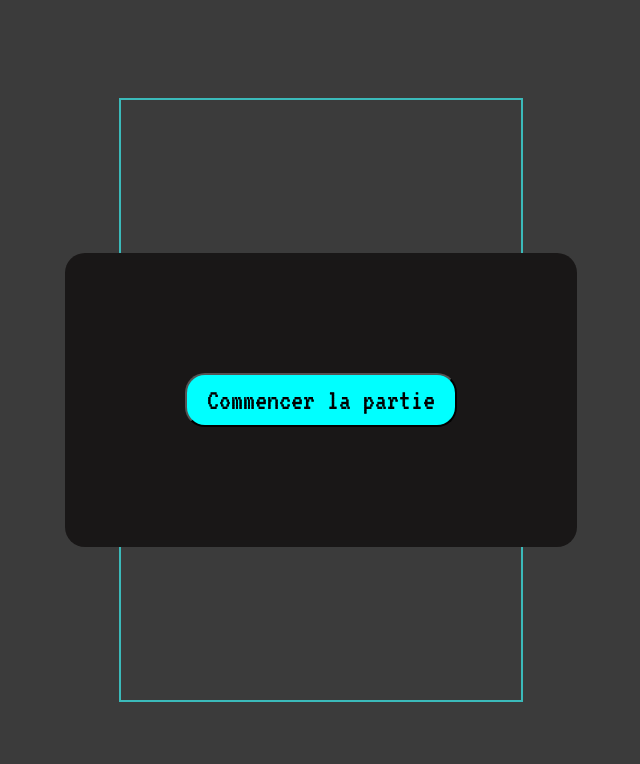
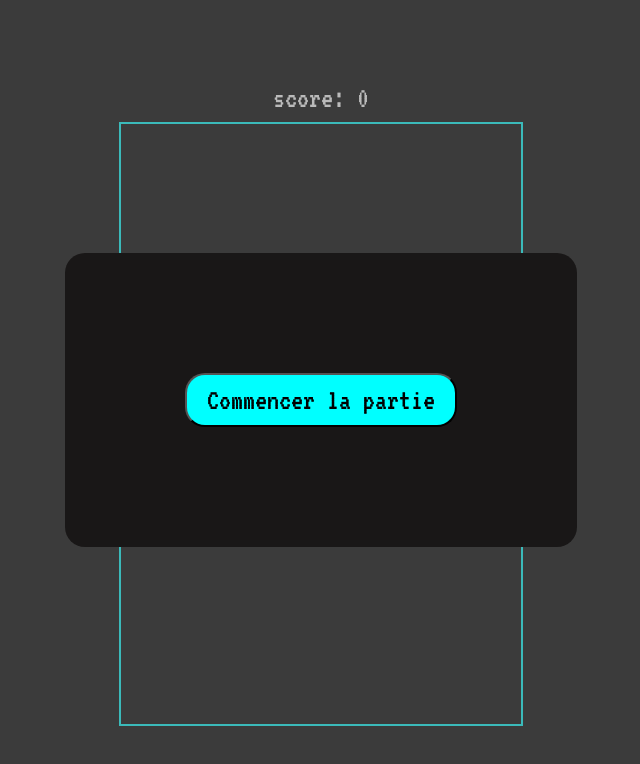
Before and after one commit to JamesMitofsky/Aesthetic-Space-Invaders, a Vue app: page / in a window 1280 px wide. Shown: the top 764 px of the page, without its empty margins (319-959 px from the left). Built offline with nearby package versions, Linux system fonts and the light colour scheme.

Commit message:
add collision and handle window refresh

```diff
--- a/src/components/StartGameModal.vue
+++ b/src/components/GameModal.vue
@@ -18,6 +18,14 @@
           </button>
         </div>
       </template>
+      <!-- <template v-if="props.step === 'gameOver'">
+        <div class="game-mode-container">
+          <h1>Game over</h1>
+          <button @click="emit('revenge', 'startGame')">
+            Rejouer
+          </button>
+        </div>
+      </template> -->
     </div>
   </div>
 </template>
@@ -30,8 +38,8 @@ const firstName = ref('')
 const props = defineProps<{
   step: Step
 }>()
-
-const emit = defineEmits(['setGameMode', 'setRegister', 'startGamePlay'])
+console.log(props.step)
+const emit = defineEmits(['setGameMode', 'setRegister', 'startGamePlay', 'revenge'])
 </script>
 
 <style>
--- a/src/types/step.ts
+++ b/src/types/step.ts
@@ -1 +1 @@
-export type Step = 'startGame' | 'gameMode' | 'register' | 'endGame'
+export type Step = 'startGame' | 'gameMode' | 'register' | 'gameOver'
--- a/src/views/HomeView.vue
+++ b/src/views/HomeView.vue
@@ -1,6 +1,6 @@
 <script setup lang="ts">
-import { ref } from 'vue'
-import Modal from '../components/StartGameModal.vue'
+import { onMounted, onUnmounted, ref } from 'vue'
+import Modal from '../components/GameModal.vue'
 import Enemy from '../models/Enemy'
 import GameObject from '../models/GameObject'
 import Player from '../models/Player'
@@ -11,12 +11,49 @@ let gameObjectList: GameObject[] = []
 const windowHeight = 600
 const windowWidth = 400
 let player: GameObject | null = null
+let score = ref(0)
+let oldTimeStamp = 0
+let context: CanvasRenderingContext2D | null = null
+let pressedKey: Key = null
+const startGame = ref(false)
+const step = ref<Step>('startGame')
+const firstName = ref('')
+
+
+const drawCanvas = () => {
+  const canvas = document.getElementById('canvas') as HTMLCanvasElement | null
+  // Check if canvas exists, if so, get context and start game loop
+  if (canvas) {
+    context = canvas.getContext('2d')
+    window.requestAnimationFrame(gameLoop)
+  } else {
+    console.error("Can't find the canvas element")
+  }
+}
+
+const clearCanvas = () => {
+  context?.closePath();
+}
+// Initialize the game
+const initGame = () => {
+  drawCanvas()
+  player = new Player()
+  player.setPosition((windowWidth - player.width) / 2, windowHeight - 80)
+  gameObjectList.push(player)
+
+  for (let i = 0; i < 5; i++) {
+    for (let j = 0; j < 4; j++) {
+      const enemy = new Enemy()
+      enemy.setPosition(j * 60, i * 60)
+      gameObjectList.push(enemy)
+    }
+  }
+}
 
 const updateEnemyPosition = () => {
   const enemyList = gameObjectList.filter((el) => el.tag === 'enemy')
   let pixelDown = 0
   for (let enemy of enemyList) {
-    console.log('toto')
     if (enemy.x < 20) {
       enemyList.forEach((enemy) => {
         enemy.directionX = 1
@@ -34,48 +71,8 @@ const updateEnemyPosition = () => {
       pixelDown += 2
     }
     if (enemy.y + enemy.height >= 480) {
-      // Si l'ennemi atteint le bas du canevas, c'est la fin du jeu
-      // alert("Game Over");
-      // // Rechargez la page
-      // window.location.reload();
-    }
-    console.log(pixelDown)
-
-    // console.log(enemy.y);
-  }
-}
-
-let oldTimeStamp = 0
-
-let context: CanvasRenderingContext2D | null = null
-
-let pressedKey: Key = null
-
-const startGame = ref(false)
-const step = ref<Step>('startGame')
-const firstName = ref('')
-
-// Initialize the game
-const initGame = () => {
-  const canvas = document.getElementById('canvas') as HTMLCanvasElement | null
-
-  // Check if canvas exists, if so, get context and start game loop
-  if (canvas) {
-    context = canvas.getContext('2d')
-    window.requestAnimationFrame(gameLoop)
-  } else {
-    console.error("Can't find the canvas element")
-  }
-
-  player = new Player()
-  player.setPosition((windowWidth - player.width) / 2, windowHeight - 80)
-  gameObjectList.push(player)
-
-  for (let i = 0; i < 5; i++) {
-    for (let j = 0; j < 4; j++) {
-      const enemy = new Enemy()
-      enemy.setPosition(j * 60, i * 60)
-      gameObjectList.push(enemy)
+      step.value = "gameOver"
+      startGame.value = false
     }
   }
 }
@@ -134,15 +131,23 @@ const gameLoop = (timeStamp: number) => {
 const gameUpdate = (deltaTime: number) => {
   updateEnemyPosition()
   // chek for collisions
-  for (const missile of player!.children) {
+  if (player) {
+    for (const missile of player.children) {
       for (const gameObject of gameObjectList) {
         if (gameObject.tag === 'enemy') {
-        // Check collision with enemy
-        // If yes
-        // Enelever le missile des enfants de player
-        // Enlever l'ennemi de la liste gameobjectlist
+          if(missile.x > gameObject.x && missile.x < gameObject.x + gameObject.width && missile.y > gameObject.y && missile.y < gameObject.y + gameObject.height) {
+            console.log("collision")
+            // Remove missile from player children
+              player.children = player!.children.filter((child) => child !== missile)
+              // Remove enemy from gameobjectlist
+              gameObjectList = gameObjectList.filter((object) => object !== gameObject)
+              score.value ++;
             }
         }
+      }
+    }
+  } else {
+    console.error("player is null");
   }
 
   // Update main objects
@@ -159,25 +164,39 @@ const setRegister = (register: Step) => {
   step.value = register
 }
 
+// const restartGame = (restartGame: Step) => {
+//   step.value = restartGame;
+//   startGame.value = true;
+//   console.log(step.value);
+// }
+
 const startGamePlay = (name: string) => {
   startGame.value = true
   firstName.value = name
   initGame()
 }
+
+onUnmounted(() => {
+  clearCanvas();
+})
 </script>
 
 <template>
-  <body>
+  <body class="no-scroll">
+    <div class="flex">
+      <p> {{ `score: ${score}`}}</p>
       <template v-if="!startGame">
         <Modal
           :step="step"
           @set-game-mode="setgameMode"
           @set-register="setRegister"
           @start-game-play="startGamePlay"
+          @revenge="restartGame"
         />
       </template>
       <div class="canvas-container">
         <canvas id="canvas" :height="windowHeight" :width="windowWidth" />
+      </div>
     </div>
   </body>
 </template>
@@ -185,11 +204,26 @@ const startGamePlay = (name: string) => {
 <style scoped>
 .canvas-container {
   z-index: 0;
-  height: 100vh;
-  width: 100vw;
   display: flex;
   justify-content: center;
   align-items: center;
+}
+
+.no-scroll {
+  overflow: hidden;
+}
+
+.flex {
+  height: 100vh;
+  display: flex;
+  flex-direction: column;
+  align-items: center;
+  justify-content: center;
+}
+
+p {
+  font-size: 30px;
+  color: white;
 }
 
 #canvas {
```
Lines whose indentation alone changed are shown as unchanged.
